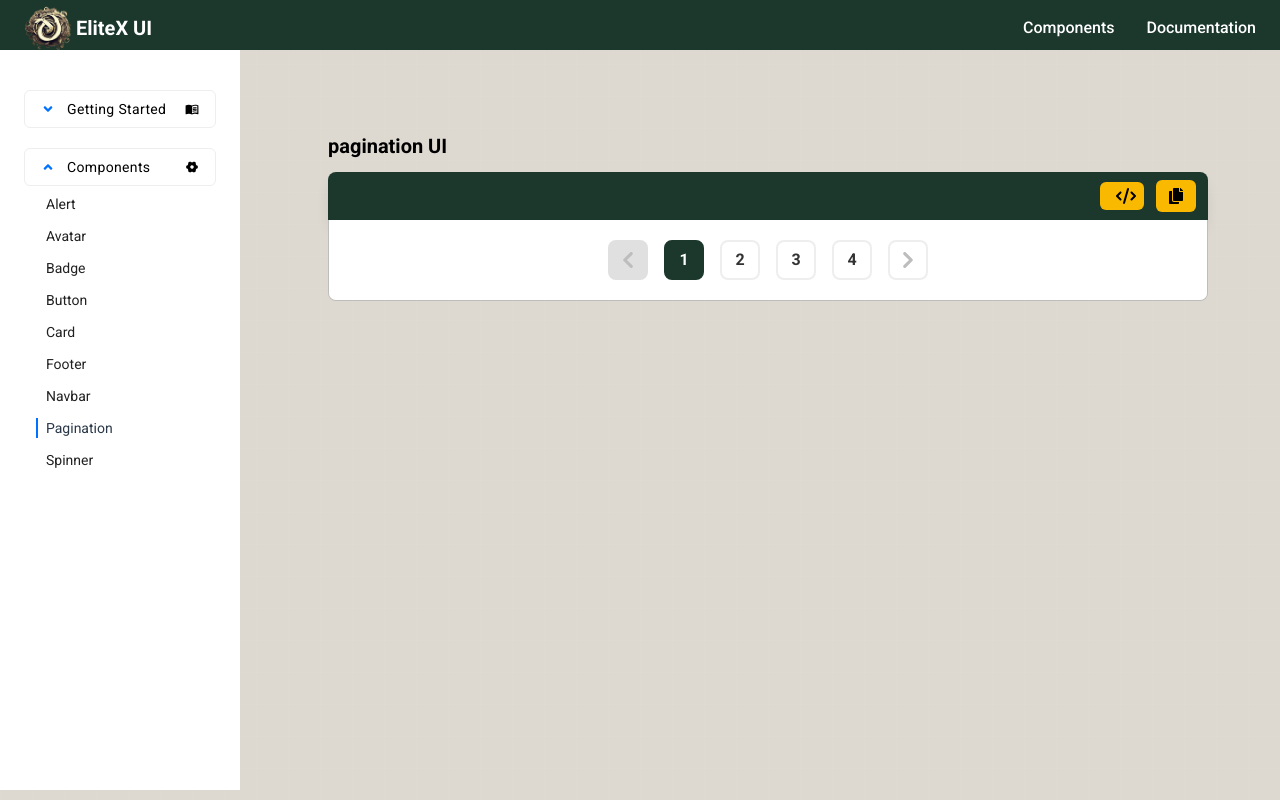
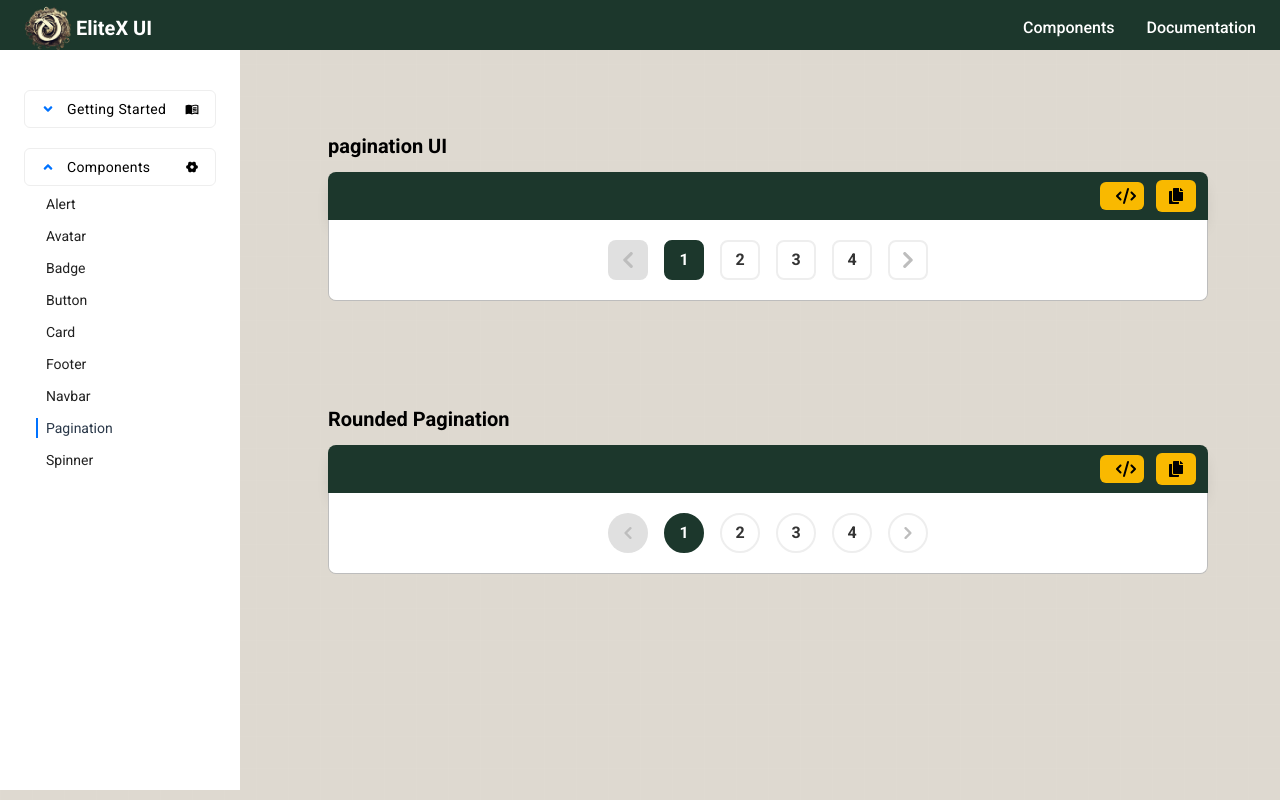
Before and after one commit to nayon117/Canvas-UI, a React (Vite) app: page /components/pagination in a window 1280 px wide. Built offline with nearby package versions, Linux system fonts and the light colour scheme.

Commit message:
add pagination2

```diff
--- /dev/null
+++ b/src/components/App/Paginations/Pagination2.jsx
@@ -0,0 +1,84 @@
+import CodeBox from "../../../Shared/CodeBox/CodeBox";
+
+const Pagination2 = () => {
+  return (
+    <CodeBox stringCode={`<ul className="flex space-x-4 justify-center">
+    <li className="flex items-center justify-center shrink-0 bg-gray-300 w-10 h-10 rounded-full">
+      <svg
+        xmlns="http://www.w3.org/2000/svg"
+        className="w-3 fill-gray-400"
+        viewBox="0 0 55.753 55.753"
+      >
+        <path
+          d="M12.745 23.915c.283-.282.59-.52.913-.727L35.266 1.581a5.4 5.4 0 0 1 7.637 7.638L24.294 27.828l18.705 18.706a5.4 5.4 0 0 1-7.636 7.637L13.658 32.464a5.367 5.367 0 0 1-.913-.727 5.367 5.367 0 0 1-1.572-3.911 5.369 5.369 0 0 1 1.572-3.911z"
+          data-original="#000000"
+        />
+      </svg>
+    </li>
+    <li className="flex items-center justify-center shrink-0 bg-[#1C372C]  border-2 border-[#1C372C] cursor-pointer text-base font-bold text-white w-10 h-10 rounded-full">
+      1
+    </li>
+    <li className="flex items-center justify-center shrink-0 hover:bg-gray-50  border-2 cursor-pointer text-base font-bold text-[#333] w-10 h-10 rounded-full">
+      2
+    </li>
+    <li className="flex items-center justify-center shrink-0 hover:bg-gray-50  border-2 cursor-pointer text-base font-bold text-[#333] w-10 h-10 rounded-full">
+      3
+    </li>
+    <li className="flex items-center justify-center shrink-0 hover:bg-gray-50  border-2 cursor-pointer text-base font-bold text-[#333] w-10 h-10 rounded-full">
+      4
+    </li>
+    <li className="flex items-center justify-center shrink-0 hover:bg-gray-50 border-2 cursor-pointer w-10 h-10 rounded-full">
+      <svg
+        xmlns="http://www.w3.org/2000/svg"
+        className="w-3 fill-gray-400 rotate-180"
+        viewBox="0 0 55.753 55.753"
+      >
+        <path
+          d="M12.745 23.915c.283-.282.59-.52.913-.727L35.266 1.581a5.4 5.4 0 0 1 7.637 7.638L24.294 27.828l18.705 18.706a5.4 5.4 0 0 1-7.636 7.637L13.658 32.464a5.367 5.367 0 0 1-.913-.727 5.367 5.367 0 0 1-1.572-3.911 5.369 5.369 0 0 1 1.572-3.911z"
+          data-original="#000000"
+        />
+      </svg>
+    </li>
+  </ul>`} text={`Rounded Pagination`}>
+      <ul className="flex space-x-4 justify-center">
+        <li className="flex items-center justify-center shrink-0 bg-gray-300 w-10 h-10 rounded-full">
+          <svg
+            xmlns="http://www.w3.org/2000/svg"
+            className="w-3 fill-gray-400"
+            viewBox="0 0 55.753 55.753"
+          >
+            <path
+              d="M12.745 23.915c.283-.282.59-.52.913-.727L35.266 1.581a5.4 5.4 0 0 1 7.637 7.638L24.294 27.828l18.705 18.706a5.4 5.4 0 0 1-7.636 7.637L13.658 32.464a5.367 5.367 0 0 1-.913-.727 5.367 5.367 0 0 1-1.572-3.911 5.369 5.369 0 0 1 1.572-3.911z"
+              data-original="#000000"
+            />
+          </svg>
+        </li>
+        <li className="flex items-center justify-center shrink-0 bg-[#1C372C]  border-2 border-[#1C372C] cursor-pointer text-base font-bold text-white w-10 h-10 rounded-full">
+          1
+        </li>
+        <li className="flex items-center justify-center shrink-0 hover:bg-gray-50  border-2 cursor-pointer text-base font-bold text-[#333] w-10 h-10 rounded-full">
+          2
+        </li>
+        <li className="flex items-center justify-center shrink-0 hover:bg-gray-50  border-2 cursor-pointer text-base font-bold text-[#333] w-10 h-10 rounded-full">
+          3
+        </li>
+        <li className="flex items-center justify-center shrink-0 hover:bg-gray-50  border-2 cursor-pointer text-base font-bold text-[#333] w-10 h-10 rounded-full">
+          4
+        </li>
+        <li className="flex items-center justify-center shrink-0 hover:bg-gray-50 border-2 cursor-pointer w-10 h-10 rounded-full">
+          <svg
+            xmlns="http://www.w3.org/2000/svg"
+            className="w-3 fill-gray-400 rotate-180"
+            viewBox="0 0 55.753 55.753"
+          >
+            <path
+              d="M12.745 23.915c.283-.282.59-.52.913-.727L35.266 1.581a5.4 5.4 0 0 1 7.637 7.638L24.294 27.828l18.705 18.706a5.4 5.4 0 0 1-7.636 7.637L13.658 32.464a5.367 5.367 0 0 1-.913-.727 5.367 5.367 0 0 1-1.572-3.911 5.369 5.369 0 0 1 1.572-3.911z"
+              data-original="#000000"
+            />
+          </svg>
+        </li>
+      </ul>
+    </CodeBox>
+  );
+};
+export default Pagination2;
--- a/src/rootComponents/pagination/Pagination.jsx
+++ b/src/rootComponents/pagination/Pagination.jsx
@@ -1,9 +1,11 @@
 import Pagination1 from "../../components/App/Paginations/Pagination1";
+import Pagination2 from "../../components/App/Paginations/Pagination2";
 
 const Pagination = () => {
     return(
         <div>
              <Pagination1/>
+             <Pagination2/>
         </div>
     )
 }
```
